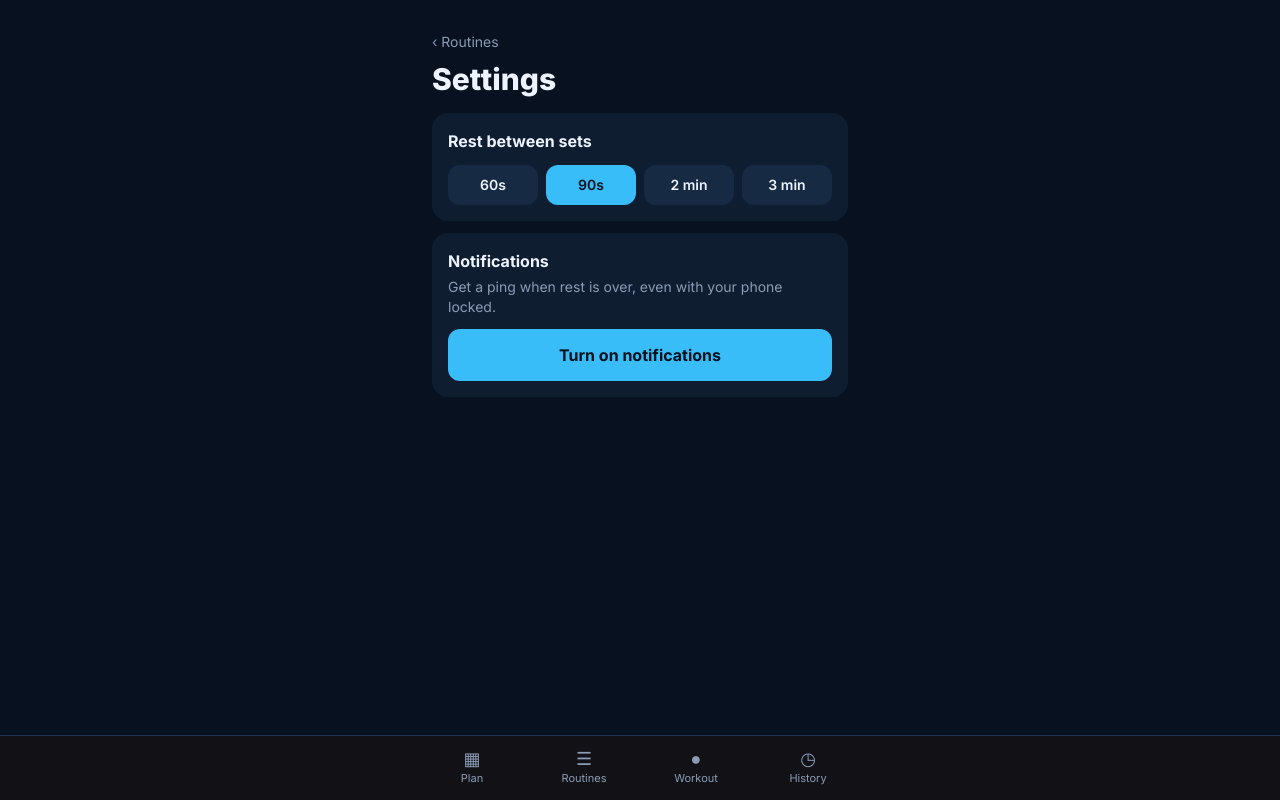
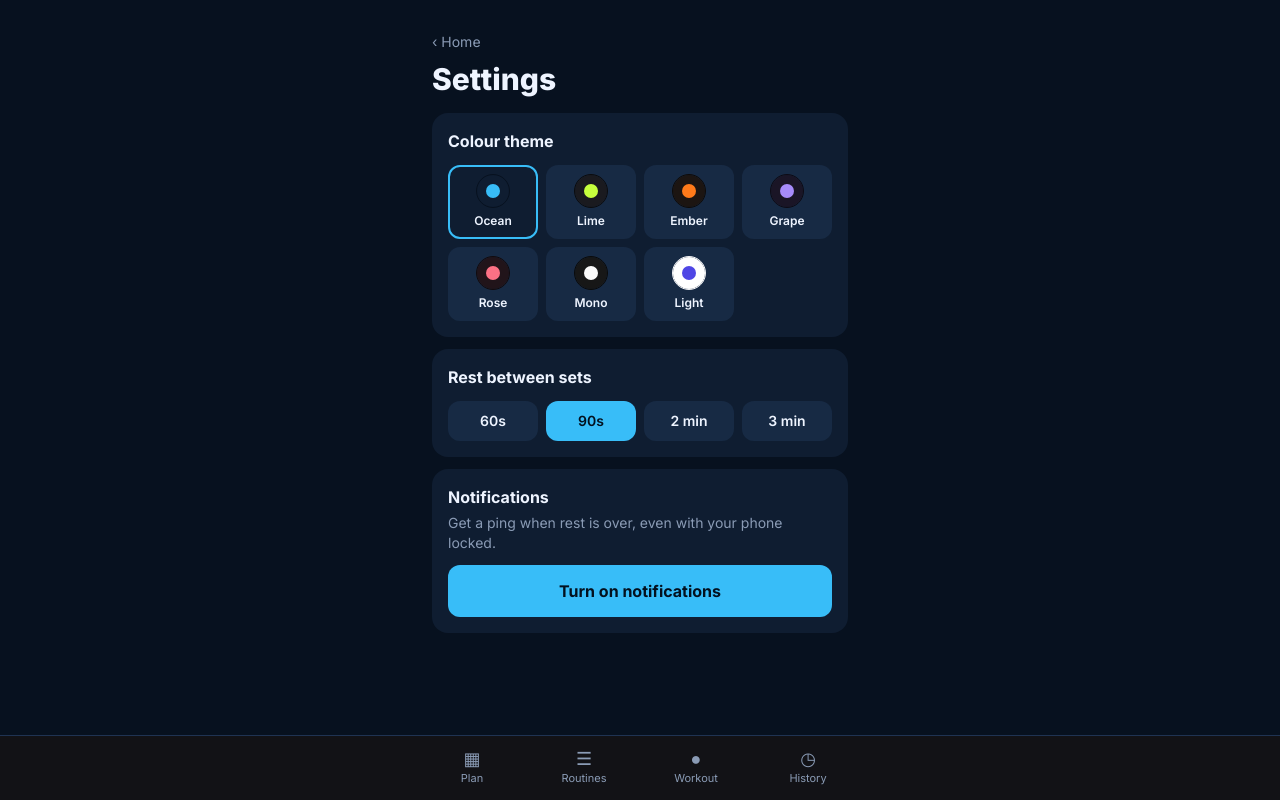
Before and after one commit to bryanfrds/workout-tracker, a Next.js app: page /settings in a window 1280 px wide. Built offline with nearby package versions, Linux system fonts and the light colour scheme.

Commit message:
Pick a colour theme in Settings

```diff
--- a/src/app/settings/page.tsx
+++ b/src/app/settings/page.tsx
@@ -4,6 +4,7 @@ import Link from "next/link";
 import { useState, useSyncExternalStore } from "react";
 import { createReminder, deleteReminder, isInstalled, pushSupported, subscribe, unsubscribe } from "@/lib/push-client";
 import { setState, useAppState } from "@/lib/store";
+import { THEMES, themeOf } from "@/lib/themes";
 
 const REST_OPTIONS = [60, 90, 120, 180];
 
@@ -65,11 +66,35 @@ export default function SettingsPage() {
   return (
     <>
       <Link href="/" className="mt-2 inline-block text-sm text-muted">
-        ‹ Routines
+        ‹ Home
       </Link>
       <h1 className="mt-2 text-3xl font-extrabold">Settings</h1>
 
       <section className="mt-4 rounded-2xl bg-card p-4">
+        <h2 className="font-bold">Colour theme</h2>
+        <div className="mt-3 grid grid-cols-4 gap-2" role="group" aria-label="Colour theme">
+          {THEMES.map((t) => {
+            const on = themeOf(app.theme).id === t.id;
+            return (
+              <button
+                key={t.id}
+                onClick={() => setState((s) => ({ ...s, theme: t.id }))}
+                aria-pressed={on}
+                className={`flex flex-col items-center gap-1.5 rounded-xl border-2 p-2 text-xs font-semibold ${
+                  on ? "border-accent" : "border-transparent bg-card2"
+                }`}
+              >
+                <span className="grid h-8 w-8 place-items-center rounded-full" style={{ background: t.card, outline: `1px solid ${t.bg}` }}>
+                  <span className="h-3.5 w-3.5 rounded-full" style={{ background: t.accent }} />
+                </span>
+                {t.label}
+              </button>
+            );
+          })}
+        </div>
+      </section>
+
+      <section className="mt-3 rounded-2xl bg-card p-4">
         <h2 className="font-bold">Rest between sets</h2>
         <div className="mt-3 flex gap-2">
           {REST_OPTIONS.map((sec) => (
```
